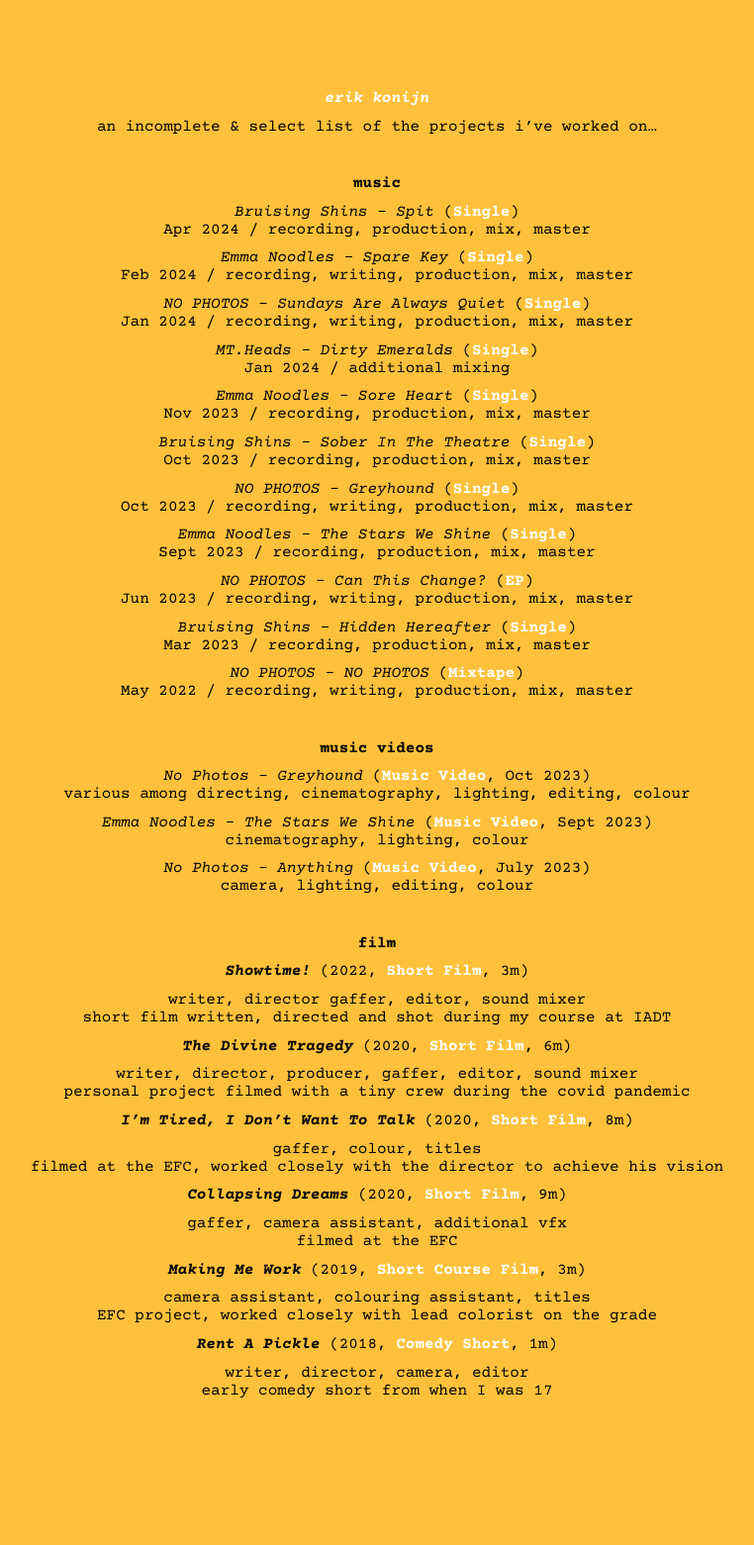
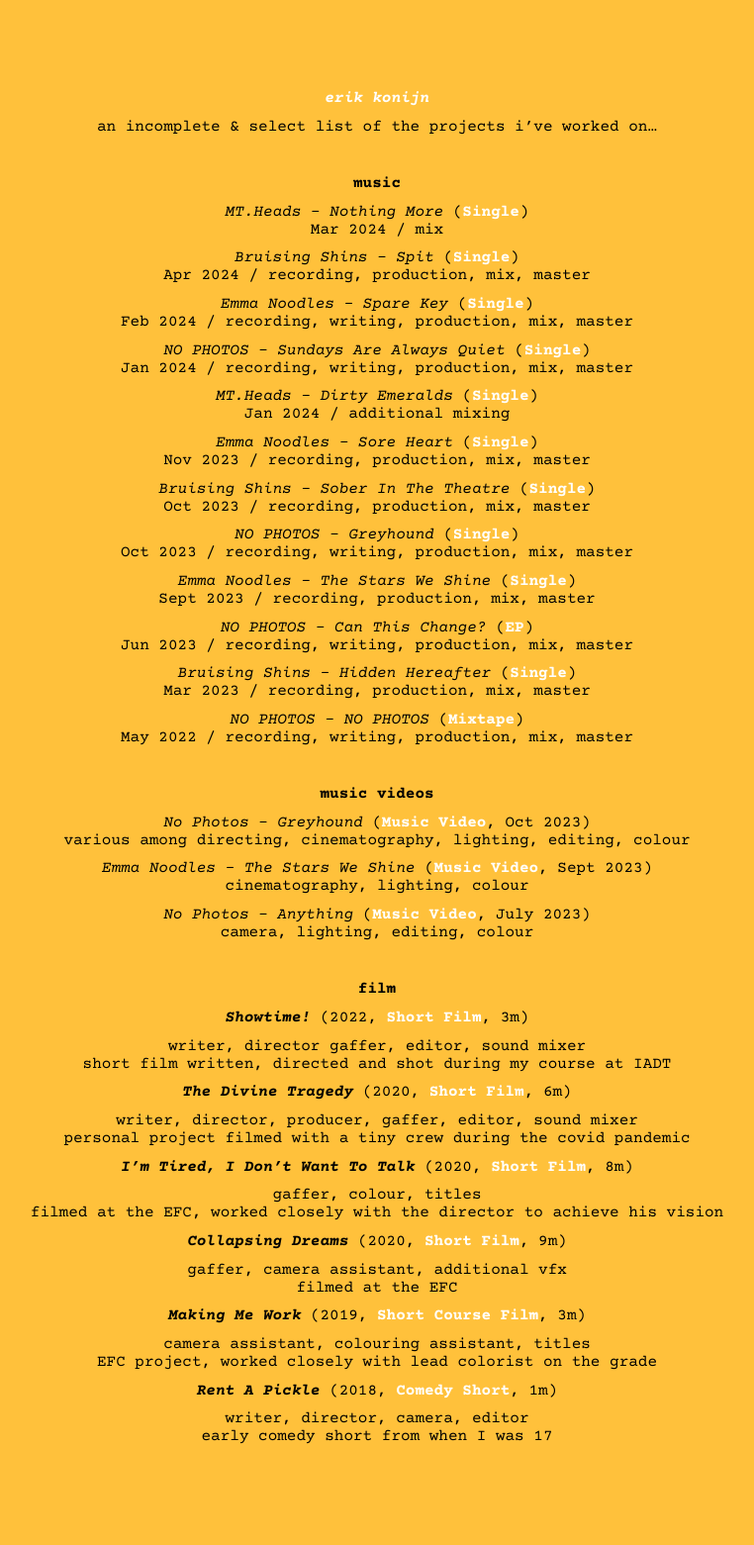
Before and after one commit to erikonijn/erikonijn.github.io, a Jekyll site: the page built from pages/credits.md, in a window 1280 px wide. Shown: the whole page at 99% size, without its empty margins (259-1021 px from the left). Built offline with Jekyll 4.4.1, drawn with Linux system fonts in a browser that asks for light colours; before the commit the page ends 1514 px from its top, so only the background shows below that.

Commit message:
Added mt heads nothing more

```diff
--- a/pages/credits.md
+++ b/pages/credits.md
@@ -12,6 +12,9 @@
 &nbsp;
 
 **music**
+
+*MT.Heads - Nothing More* ([**Single**](https://open.spotify.com/track/0bOswfEnqo5ZRtgcyS3JBc){:target="_blank"})
+Mar 2024 / mix
 
 *Bruising Shins - Spit* ([**Single**](/){:target="_blank"})
 Apr 2024 / recording, production, mix, master
```
